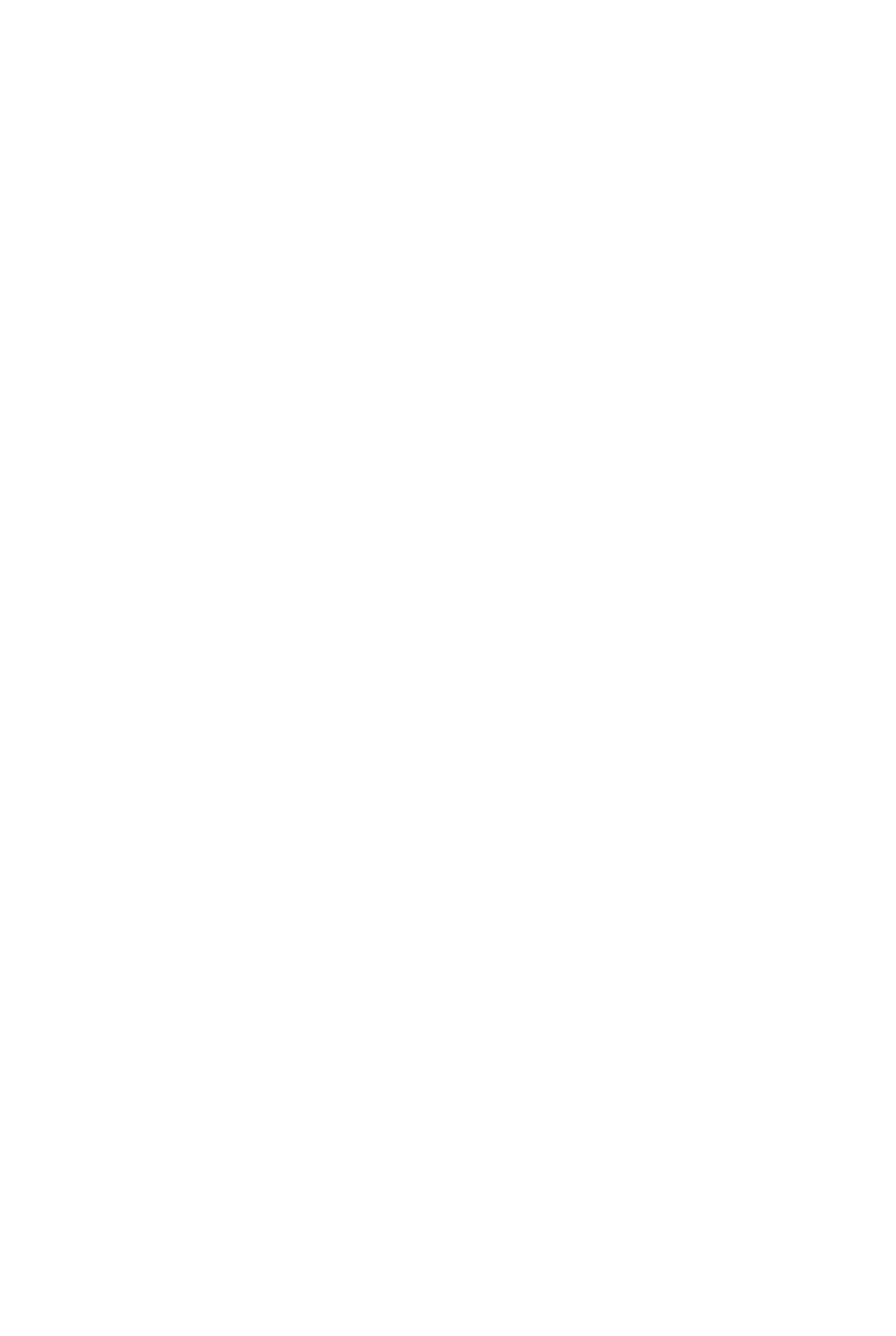
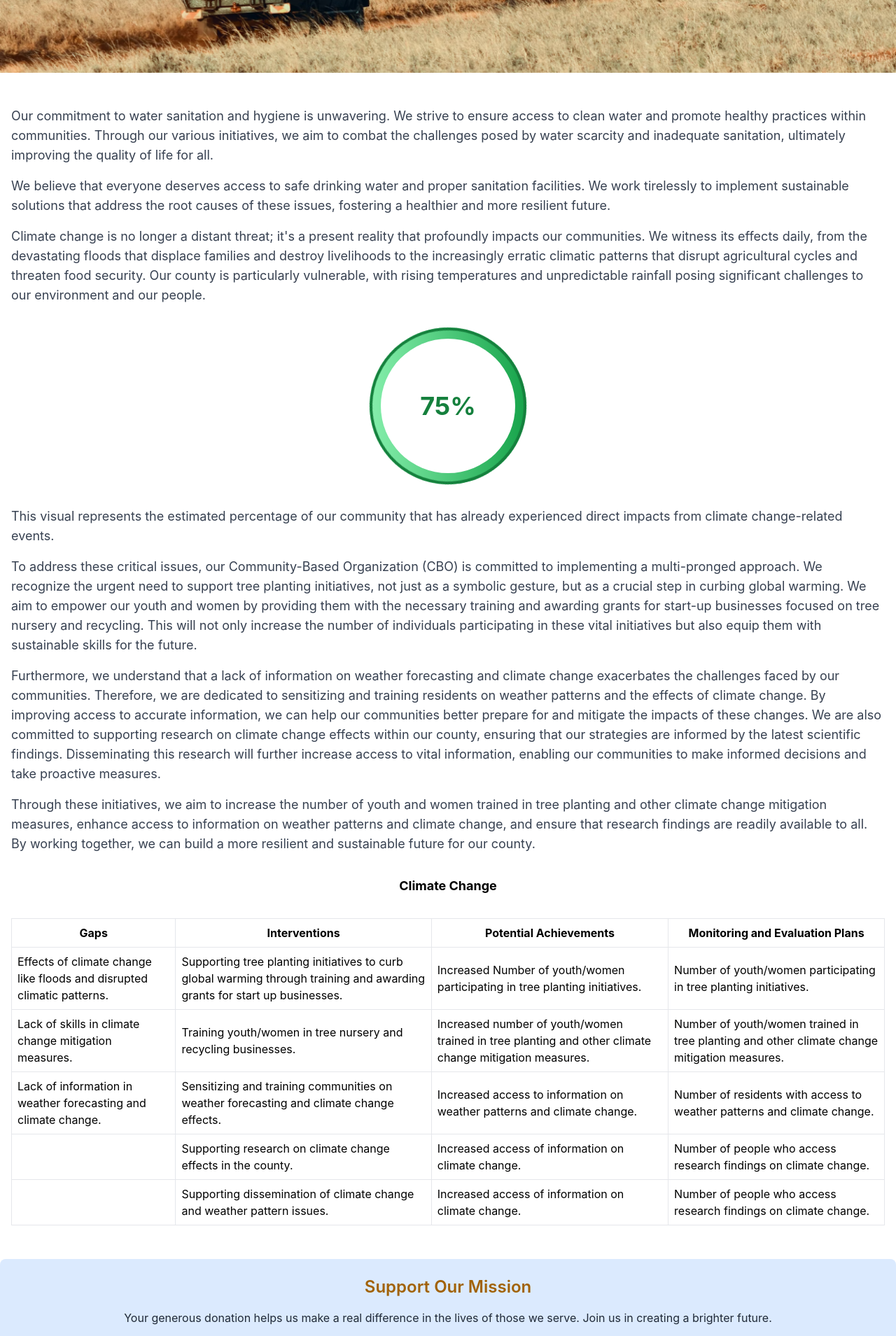
Before and after one commit to millyanne93/Hopeful-Destiny, a React (Create React App) app in the folder hopeful-destiny/: page /Hopeful-Destiny/climate in a window 1280 px wide. Shown: the part 360-2269 px from the top of the page at 70% size. Before the commit the page ends 800 px from the top, so only its background shows below. Built offline with nearby package versions, Linux system fonts and the light colour scheme.

Commit message:
Add Climate page and populate with data

```diff
--- a/hopeful-destiny/src/pages/ClimatePage.js
+++ b/hopeful-destiny/src/pages/ClimatePage.js
@@ -1,11 +1,149 @@
 import Navigation from "../components/Navigation";
 import Footer from "../components/Footer";
+import climatePic from "../assets/Climate.png";
+import DonateCTA from "../components/DonateCTA";
 
-const ThematicPage = () => (
-    <>
-        <Navigation />
-        <Footer />
-    </>
+const ClimatePage = () => (
+  <>
+    <Navigation />
+    {/* Responsive Image */}
+    <div className="pt-20 mb-8">
+      <img
+        src={climatePic}
+        alt="Water Hygiene"
+        className="w-full h-96 object-cover"
+      />
+    </div>
+    <div className="container mx-auto p-4">
+      {/* Text Block */}
+      <div className="mb-8">
+        <p className="text-lg text-gray-700">
+          Our commitment to water sanitation and hygiene is unwavering. We strive to
+          ensure access to clean water and promote healthy practices within
+          communities. Through our various initiatives, we aim to combat the
+          challenges posed by water scarcity and inadequate sanitation,
+          ultimately improving the quality of life for all.
+        </p>
+        <p className="text-lg text-gray-700 mt-4">
+          We believe that everyone deserves access to safe drinking water and
+          proper sanitation facilities. We work tirelessly to implement
+          sustainable solutions that address the root causes of these issues,
+          fostering a healthier and more resilient future.
+        </p>
+        <p className="mb-4 text-lg text-gray-700 mt-4">
+          Climate change is no longer a distant threat; it's a present reality that profoundly impacts our communities. We witness its effects daily, from the devastating floods that displace families and destroy livelihoods to the increasingly erratic climatic patterns that disrupt agricultural cycles and threaten food security. Our county is particularly vulnerable, with rising temperatures and unpredictable rainfall posing significant challenges to our environment and our people.
+        </p>
+
+        <div className="my-8 flex justify-center">
+          <div className="relative w-56 h-56 rounded-full bg-gradient-to-r from-green-300 to-green-600 flex items-center justify-center">
+            <div className="absolute w-48 h-48 rounded-full bg-white flex items-center justify-center">
+              <span className="text-4xl font-bold text-green-700">
+                75%
+              </span>
+            </div>
+            <div className="absolute w-56 h-56 rounded-full border-4 border-green-700 animate-spin"></div>
+          </div>
+        </div>
+
+        <p className="mb-4 text-lg text-gray-700">
+          This visual represents the estimated percentage of our community that has already experienced direct impacts from climate change-related events.
+        </p>
+
+        <p className="mb-4 text-lg text-gray-700">
+          To address these critical issues, our Community-Based Organization (CBO) is committed to implementing a multi-pronged approach. We recognize the urgent need to support tree planting initiatives, not just as a symbolic gesture, but as a crucial step in curbing global warming. We aim to empower our youth and women by providing them with the necessary training and awarding grants for start-up businesses focused on tree nursery and recycling. This will not only increase the number of individuals participating in these vital initiatives but also equip them with sustainable skills for the future.
+        </p>
+
+        <p className="mb-4 text-lg text-gray-700">
+          Furthermore, we understand that a lack of information on weather forecasting and climate change exacerbates the challenges faced by our communities. Therefore, we are dedicated to sensitizing and training residents on weather patterns and the effects of climate change. By improving access to accurate information, we can help our communities better prepare for and mitigate the impacts of these changes. We are also committed to supporting research on climate change effects within our county, ensuring that our strategies are informed by the latest scientific findings. Disseminating this research will further increase access to vital information, enabling our communities to make informed decisions and take proactive measures.
+        </p>
+
+        <p className="mb-4 text-lg text-gray-700">
+          Through these initiatives, we aim to increase the number of youth and women trained in tree planting and other climate change mitigation measures, enhance access to information on weather patterns and climate change, and ensure that research findings are readily available to all. By working together, we can build a more resilient and sustainable future for our county.
+        </p>
+      </div>
+      <h2 className="text-lg text-center font-bold m-8">Climate Change</h2>
+      <table className="min-w-full border border-collapse">
+        <thead>
+          <tr>
+            <th className="border p-2">Gaps</th>
+            <th className="border p-2">Interventions</th>
+            <th className="border p-2">Potential Achievements</th>
+            <th className="border p-2">Monitoring and Evaluation Plans</th>
+          </tr>
+        </thead>
+        <tbody>
+          <tr>
+            <td className="border p-2">
+              Effects of climate change like floods and disrupted climatic patterns.
+            </td>
+            <td className="border p-2">
+              Supporting tree planting initiatives to curb global warming through training and awarding grants for start up businesses.
+            </td>
+            <td className="border p-2">
+              Increased Number of youth/women participating in tree planting initiatives.
+            </td>
+            <td className="border p-2">
+              Number of youth/women participating in tree planting initiatives.
+            </td>
+          </tr>
+          <tr>
+            <td className="border p-2">
+              Lack of skills in climate change mitigation measures.
+            </td>
+            <td className="border p-2">
+              Training youth/women in tree nursery and recycling businesses.
+            </td>
+            <td className="border p-2">
+              Increased number of youth/women trained in tree planting and other climate change mitigation measures.
+            </td>
+            <td className="border p-2">
+              Number of youth/women trained in tree planting and other climate change mitigation measures.
+            </td>
+          </tr>
+          <tr>
+            <td className="border p-2">
+              Lack of information in weather forecasting and climate change.
+            </td>
+            <td className="border p-2">
+              Sensitizing and training communities on weather forecasting and climate change effects.
+            </td>
+            <td className="border p-2">
+              Increased access to information on weather patterns and climate change.
+            </td>
+            <td className="border p-2">
+              Number of residents with access to weather patterns and climate change.
+            </td>
+          </tr>
+          <tr>
+            <td className="border p-2"></td>
+            <td className="border p-2">
+              Supporting research on climate change effects in the county.
+            </td>
+            <td className="border p-2">
+              Increased access of information on climate change.
+            </td>
+            <td className="border p-2">
+              Number of people who access research findings on climate change.
+            </td>
+          </tr>
+          <tr>
+            <td className="border p-2"></td>
+            <td className="border p-2">
+              Supporting dissemination of climate change and weather pattern issues.
+            </td>
+            <td className="border p-2">
+              Increased access of information on climate change.
+            </td>
+            <td className="border p-2">
+              Number of people who access research findings on climate change.
+            </td>
+          </tr>
+        </tbody>
+      </table>
+    </div>
+    <DonateCTA />
+    <Footer />
+  </>
 );
 
-export default ThematicPage;
+export default ClimatePage;
```
